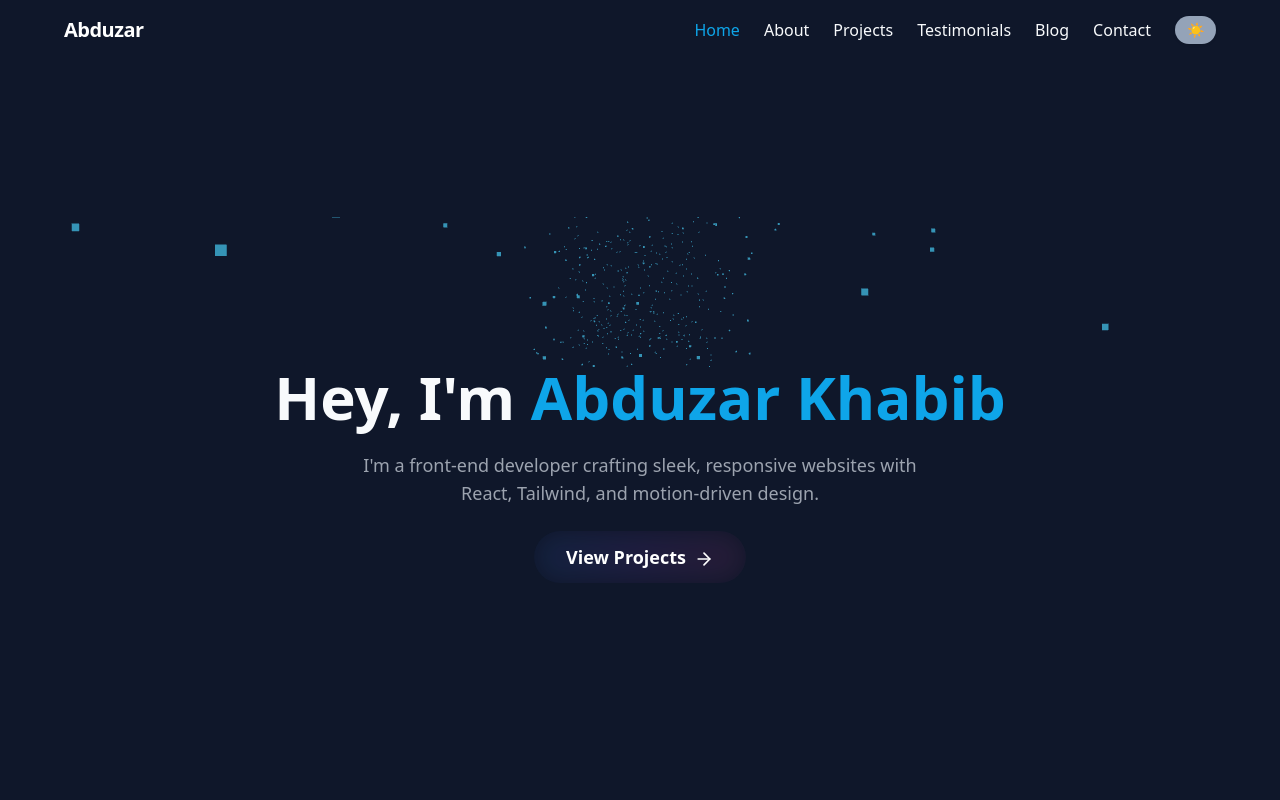
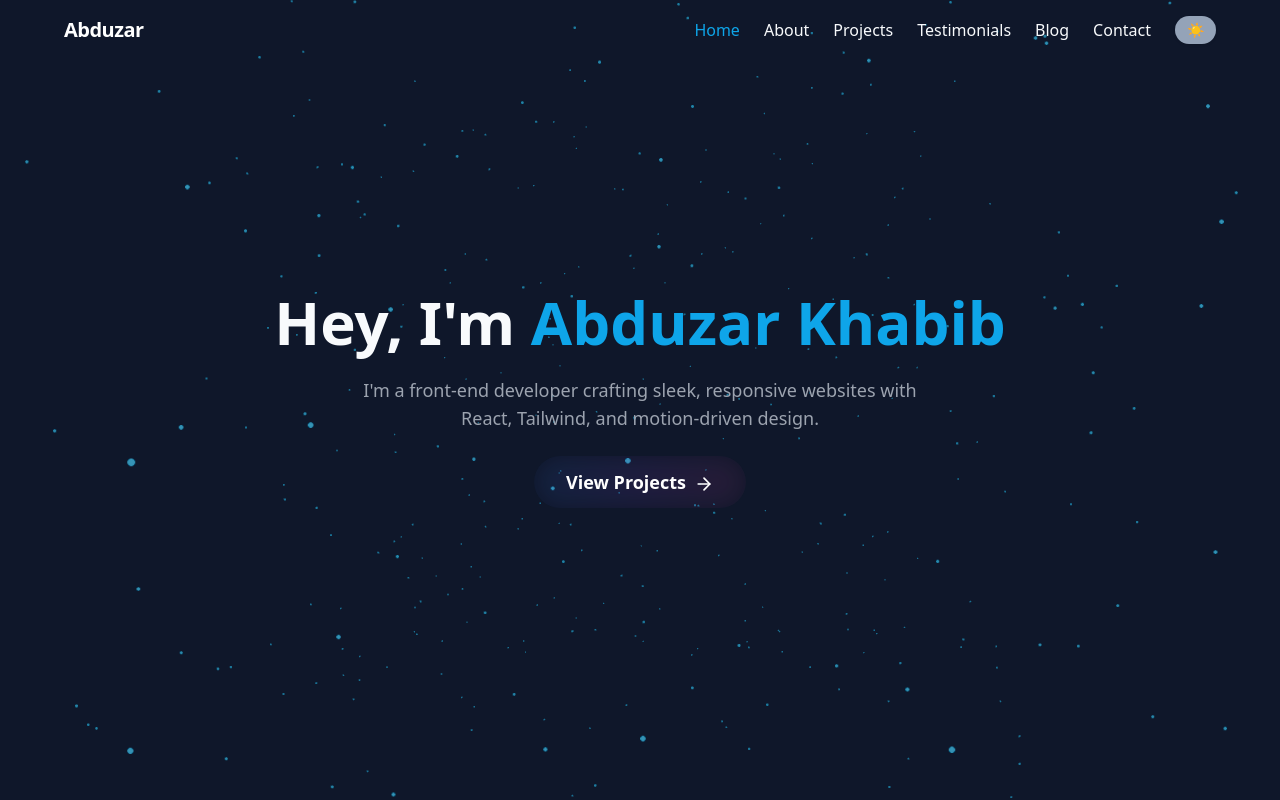
Before and after one commit to abduzar-coding/portfolio, a React (Vite) app: page / in a window 1280 px wide. Shown: the top 800 px of the page. Built offline with nearby package versions, Linux system fonts and the light colour scheme.

Commit message:
ParticlesScene: added circular texture with smaller dots

```diff
--- a/src/components/ParticlesScene.jsx
+++ b/src/components/ParticlesScene.jsx
@@ -1,10 +1,29 @@
-import { Canvas, useFrame } from "@react-three/fiber";
+import { Canvas, useFrame, useLoader } from "@react-three/fiber";
 import { useRef, useMemo } from "react";
+import * as THREE from "three";
+
+function createCircleTexture() {
+  const size = 64;
+  const canvas = document.createElement("canvas");
+  canvas.width = size;
+  canvas.height = size;
+  const ctx = canvas.getContext("2d");
+
+  // Clear background
+  ctx.clearRect(0, 0, size, size);
+
+  // Draw white circle
+  ctx.fillStyle = "white";
+  ctx.beginPath();
+  ctx.arc(size / 2, size / 2, size / 2, 0, Math.PI * 2);
+  ctx.fill();
+
+  return new THREE.CanvasTexture(canvas);
+}
 
 function Particles() {
   const ref = useRef();
 
-  // Initial positions
   const positions = useMemo(() => {
     const arr = new Float32Array(500 * 3);
     for (let i = 0; i < arr.length; i++) {
@@ -13,14 +32,16 @@ function Particles() {
     return arr;
   }, []);
 
-  // Velocities for each axis
   const velocities = useMemo(() => {
     const arr = new Float32Array(500 * 3);
     for (let i = 0; i < arr.length; i++) {
-      arr[i] = (Math.random() - 0.5) * 0.01; // small random velocity
+      arr[i] = (Math.random() - 0.5) * 0.01;
     }
     return arr;
   }, []);
+
+  // Generate the circle texture once
+  const circleTexture = useMemo(() => createCircleTexture(), []);
 
   useFrame(({ mouse }) => {
     const geo = ref.current.geometry;
@@ -28,8 +49,6 @@ function Particles() {
 
     for (let i = 0; i < pos.length; i++) {
       pos[i] += velocities[i];
-
-      // Bounce particles when they reach bounds
       if (pos[i] > 5 || pos[i] < -5) {
         velocities[i] *= -1;
       }
@@ -37,7 +56,6 @@ function Particles() {
 
     geo.attributes.position.needsUpdate = true;
 
-    // Add tilt effect
     ref.current.rotation.y = mouse.x * 0.3;
     ref.current.rotation.x = mouse.y * 0.3;
   });
@@ -53,12 +71,14 @@ function Particles() {
         />
       </bufferGeometry>
       <pointsMaterial
+        map={circleTexture}          // Use circular texture here!
         color="#0ea5e9"
-        size={0.08}
+        size={0.03}
         sizeAttenuation
         transparent
         opacity={0.8}
         depthWrite={false}
+        alphaTest={0.01}             // Important for transparency
       />
     </points>
   );
@@ -67,7 +87,7 @@ function Particles() {
 export default function ParticlesScene() {
   return (
     <Canvas
-      className="fixed inset-0 -z-10 pointer-events-none"
+      className="absolute inset-0 w-full h-full -z-10 pointer-events-none"
       camera={{ position: [0, 0, 5], fov: 75 }}
     >
       <Particles />
--- a/src/index.css
+++ b/src/index.css
@@ -28,3 +28,19 @@ body {
 body::-webkit-scrollbar {
   display: none;                /* Chrome, Safari */
 }
+
+#home {
+  position: relative;
+  min-height: 100vh;
+  overflow: hidden;
+  background: transparent;
+}
+/* Ensure the canvas fills the Hero and sits behind */
+#hero-particles-canvas {
+  position: absolute;
+  inset: 0;
+  width: 100%;
+  height: 100%;
+  z-index: -10;
+  pointer-events: none;
+}
--- a/src/sections/Hero.jsx
+++ b/src/sections/Hero.jsx
@@ -6,15 +6,19 @@ export default function Hero() {
   return (
     <section
       id="home"
-      className="relative min-h-screen flex flex-col items-center justify-center text-center bg-transparent"
+      className="relative min-h-screen w-full flex items-center justify-center overflow-hidden bg-transparent"
     >
-      <ParticlesScene />
-      <div className="z-10 space-y-6">
+      {/* 🔵 Fullscreen canvas behind */}
+      <div className="absolute inset-0 -z-10">
+        <ParticlesScene />
+      </div>
+
+      {/* 🔵 Foreground content */}
+      <div className="relative z-10 px-4 text-center space-y-6">
         <motion.h1
           initial={{ opacity: 0, y: -20 }}
           animate={{ opacity: 1, y: 0 }}
           transition={{ duration: 0.6, ease: "easeOut" }}
-          viewport={{ once: true }}
           className="text-5xl md:text-6xl font-bold"
         >
           Hey, I'm <span className="text-primary">Abduzar Khabib</span>
@@ -23,7 +27,6 @@ export default function Hero() {
           initial={{ opacity: 0, y: -20 }}
           animate={{ opacity: 1, y: 0 }}
           transition={{ duration: 0.8, ease: "easeOut", delay: 0.2 }}
-          viewport={{ once: true }}
           className="text-lg text-muted dark:text-gray-400 max-w-xl mx-auto"
         >
           I'm a front-end developer crafting sleek, responsive websites with React, Tailwind, and motion-driven design.
@@ -32,7 +35,6 @@ export default function Hero() {
           initial={{ opacity: 0, y: -20 }}
           animate={{ opacity: 1, y: 0 }}
           transition={{ duration: 0.8, ease: "easeOut", delay: 0.4 }}
-          viewport={{ once: true }}
         >
           <Button href="#projects">View Projects</Button>
         </motion.div>
```
